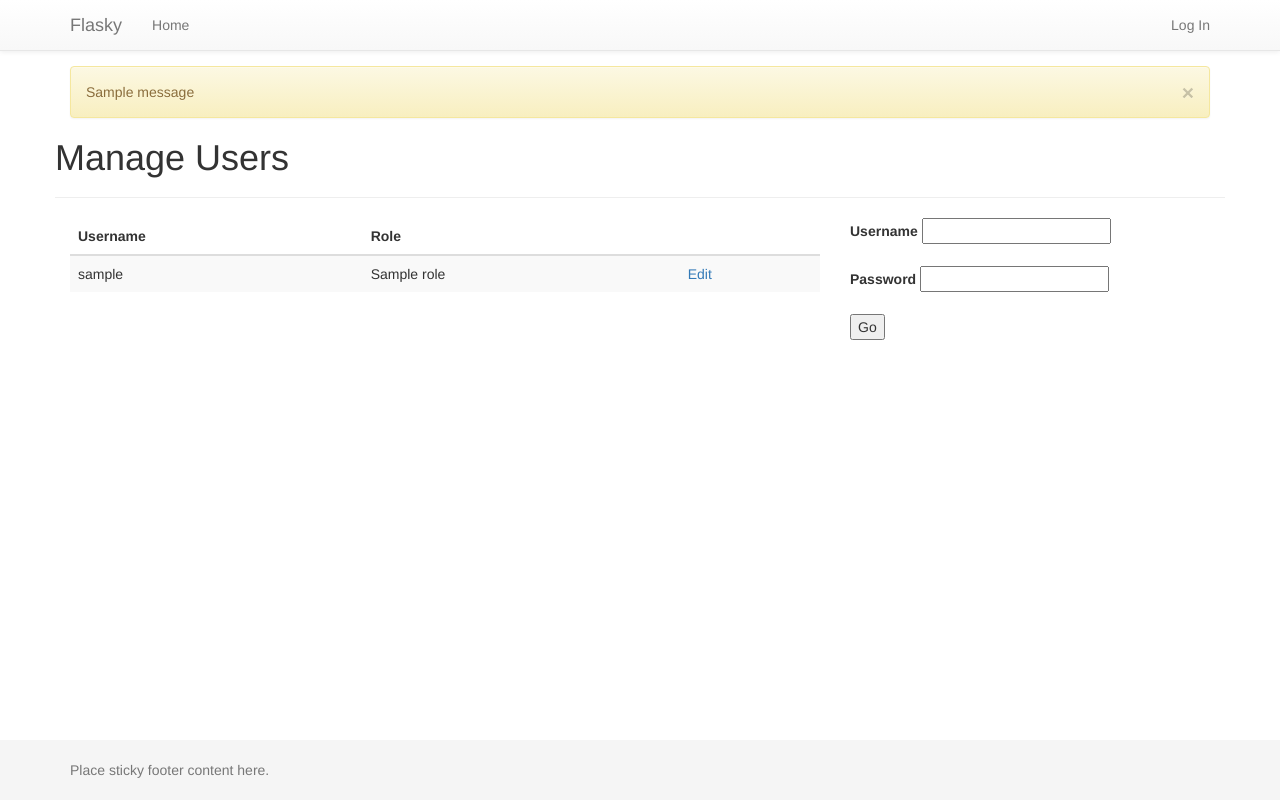
After one commit to Joss-Steward/CrewScoreboard, a Flask app: template CrewScoreboard/CrewScoreboard/templates/admin/manage_users.html in a window 1280 px wide. The commit adds this page. Run offline with Flask 2, Linux system fonts and the light colour scheme; the template is opened without the code that fills it: values that come from a table or form of the project are taken from there, others are empty; tables that the repository leaves empty hold one stand-in row (values such as "Sample post"); one stand-in notice (Sample message) is shown; parts of the project's set-up code (start-up, migrations or seed data) failed here and were passed over; some libraries are stand-ins or nearby versions.

Commit message:
Continuing work on the admin interface.

```diff
--- a/CrewScoreboard/CrewScoreboard/admin/__init__.py
+++ b/CrewScoreboard/CrewScoreboard/admin/__init__.py
@@ -7,4 +7,4 @@ admin = Blueprint('admin', __name__)
 def inject_permissions():
     return dict(Permission=Permission)
 
-from . import views
+from . import views, forms
--- a/CrewScoreboard/CrewScoreboard/admin/forms.py
+++ b/CrewScoreboard/CrewScoreboard/admin/forms.py
@@ -1,8 +1,12 @@
 from flask_wtf import Form
-from wtforms import StringField, SubmitField
-from wtforms.validators import Required
+from wtforms import StringField, PasswordField, BooleanField, SubmitField
+from wtforms.validators import Required, Length
 
 
-class NameForm(Form):
-    name = StringField('What is your name?', validators=[Required()])
-    submit = SubmitField('Submit')
+class AddUserForm(Form):
+    username = StringField('Username', validators=[Required(), Length(1, 64)])
+    password = PasswordField('Password', validators=[Required()])
+
+class EditUserForm(Form):
+    username = StringField('Username', validators=[Required(), Length(1, 64)])
+    password = PasswordField('Password', validators=[])
--- a/CrewScoreboard/CrewScoreboard/main/views.py
+++ b/CrewScoreboard/CrewScoreboard/main/views.py
@@ -7,9 +7,3 @@ from . import main
 @main.route('/')
 def index():
     return render_template('index.html')
-
-@main.route('/admin')
-@login_required
-@permission_required(Permission.ADD_USERS)
-def amin():
-    return "Admins only"
--- a/CrewScoreboard/CrewScoreboard/static/content/site.css
+++ b/CrewScoreboard/CrewScoreboard/static/content/site.css
@@ -52,6 +52,7 @@ body {
 
 body > .container {
   padding: 60px 15px 0;
+  padding-top: 10px;
 }
 .container .text-muted {
   margin: 20px 0;
@@ -65,3 +66,15 @@ body > .container {
 code {
   font-size: 80%;
 }
+
+.navbar {
+    margin-bottom: 5px;
+}
+
+.page-header {
+    margin-top: 10px;
+}
+
+.alert {
+    margin-bottom: 0px;
+}
--- a/CrewScoreboard/CrewScoreboard/templates/admin/admin_dashboard.html
+++ b/CrewScoreboard/CrewScoreboard/templates/admin/admin_dashboard.html
@@ -1,10 +1,9 @@
 {% extends "layout.html" %}
-
 {% block title %}Administration{% endblock %}
 
 {% block page_content %}
 <div class="page-header">
-    <h1>Login</h1>
+    <h1>Administration</h1>
 </div>
 <div class="col-md-4">
     <p>Admin Dashboard</p>
--- /dev/null
+++ b/CrewScoreboard/CrewScoreboard/templates/admin/manage_users.html
@@ -0,0 +1,47 @@
+{% extends "layout.html" %}
+
+{% block title %}Add Users{% endblock %}
+
+{% block page_content %}
+<div class="row">
+    <div class="page-header">
+        <h1>Manage Users</h1>
+    </div>
+</div>
+<div class="row">
+    <div class="col-md-8">
+        <table class="table table-striped">
+            <thead>
+                <tr>
+                    <th>Username</th>
+                    <th>Role</th>
+                    <th></th>
+                </tr>
+            </thead>
+            <tbody>
+                {% for user in users %}
+                <tr>
+                    <td>{{ user.username }}</td>
+                    <td>{{ user.role.name }}</td>
+                    <td><a href="{{ url_for('admin.edit_user', user_id=user.id) }}">Edit</a></td>
+                </tr>
+                {% endfor %}
+            </tbody>
+        </table>
+    </div>
+    <div class="col-md-4">
+        <form method="POST" action="{{ url_for('admin.manage_users') }}">
+            {{ form.hidden_tag() }}
+            <div class="form-group">
+                <label for="exampleInputEmail1">{{ form.username.label }}</label>
+                {{ form.username(size=20) }}
+            </div>
+            <div class="form-group">
+                <label for="exampleInputPassword1">{{ form.password.label }}</label>
+                {{ form.password(size=20) }}
+            </div>
+            <input type="submit" value="Go">
+        </form>
+    </div>
+</div>
+{% endblock %}
--- a/CrewScoreboard/CrewScoreboard/templates/layout.html
+++ b/CrewScoreboard/CrewScoreboard/templates/layout.html
@@ -62,9 +62,13 @@
     <div class="container body-content">
         {% block content %}
         {% for message in get_flashed_messages() %}
-        <div class="alert alert-warning">
-            <button type="button" class="close" data-dismiss="alert">&times;</button>
-            {{ message }}
+        <div class="row">
+            <div class="col-md-12">
+                <div class="alert alert-warning">
+                    <button type="button" class="close" data-dismiss="alert">&times;</button>
+                    {{ message }}
+                </div>
+            </div>
         </div>
         {% endfor %}
 
```
Also changed, not shown: CrewScoreboard/CrewScoreboard/admin/views.py (+61 -3 lines), CrewScoreboard/CrewScoreboard/models.py (+13 -7 lines), CrewScoreboard/CrewScoreboard/templates/admin/edit_user.html (added, +28 -0 lines), 1 other file.
